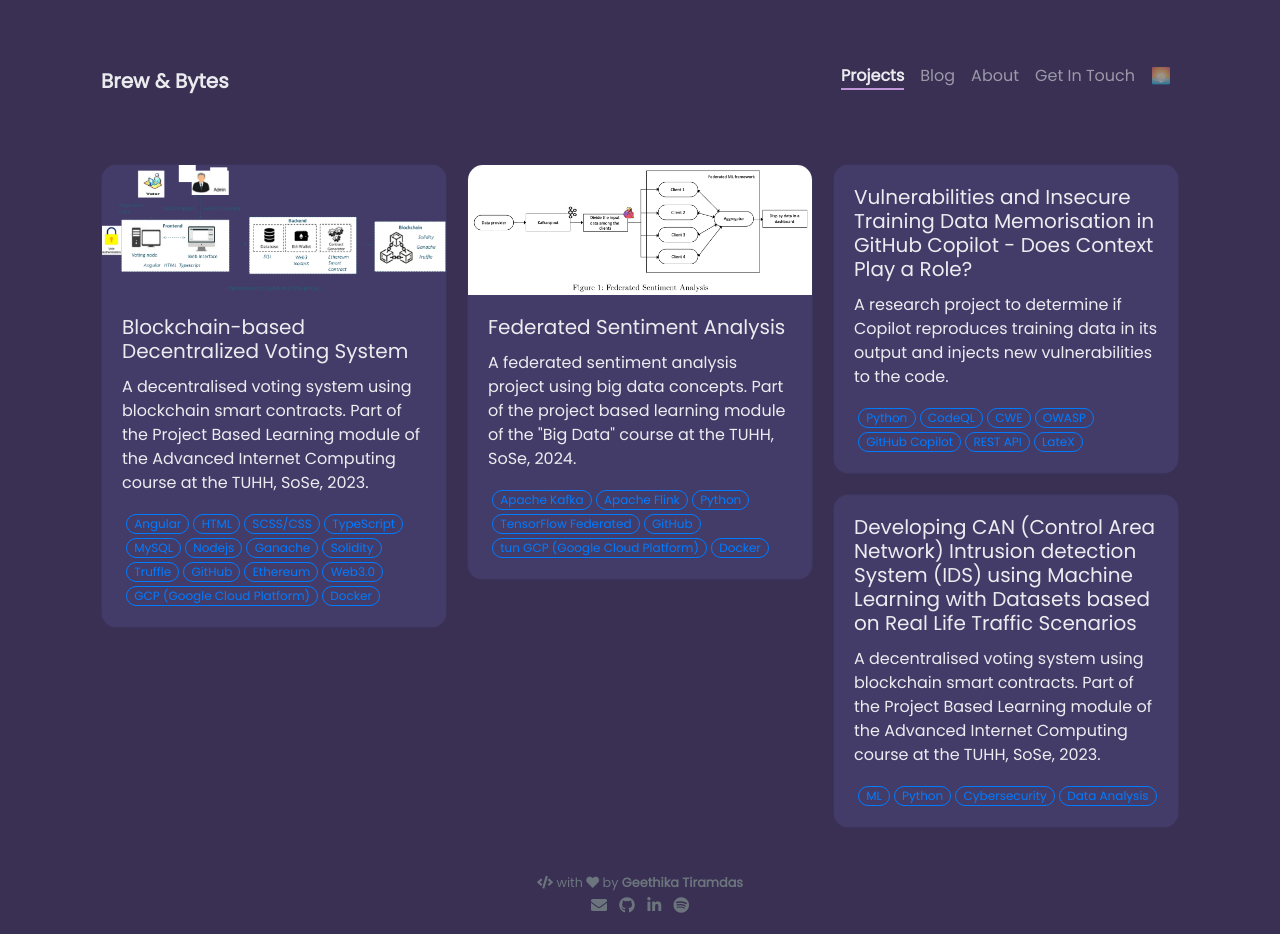
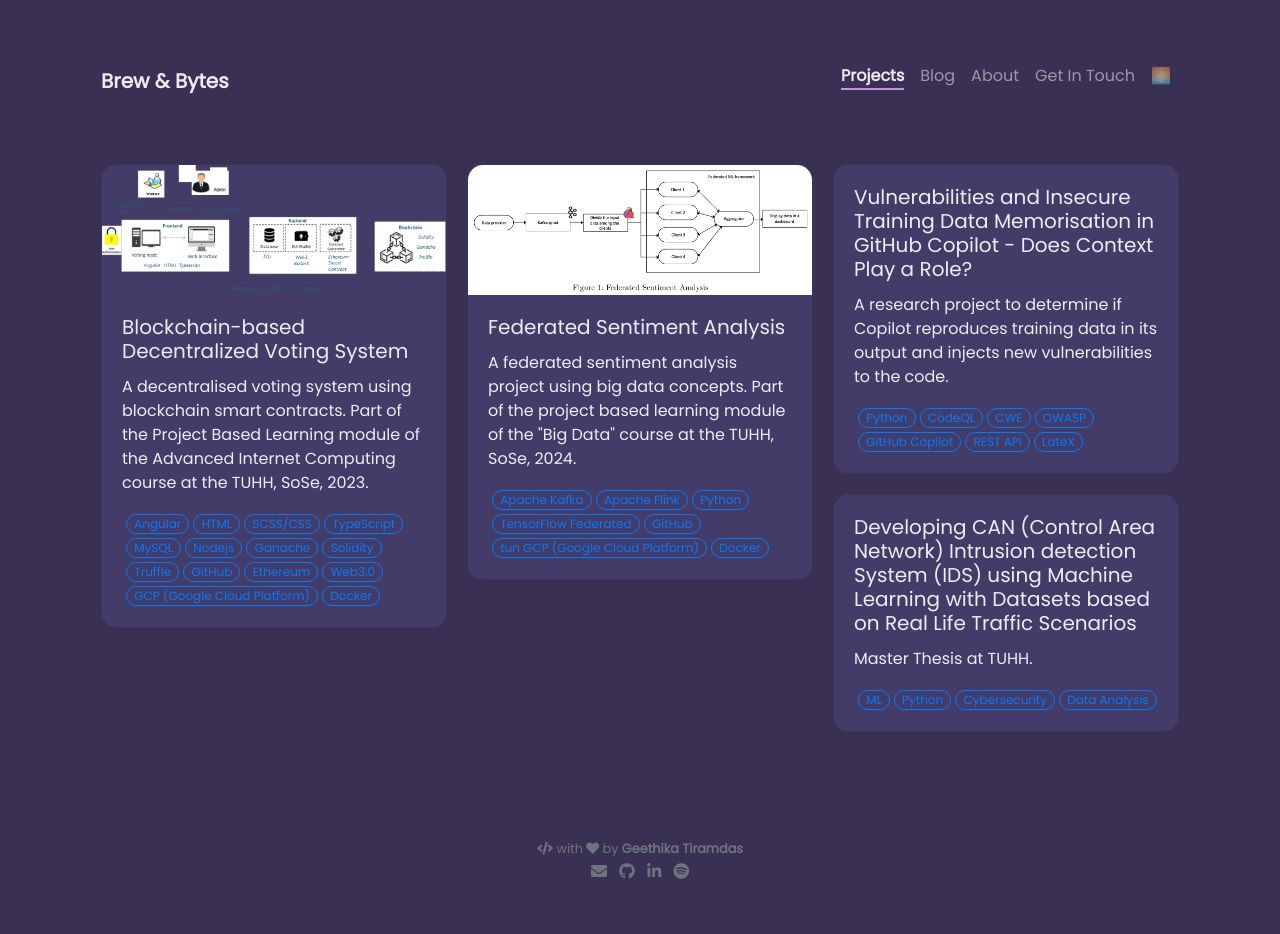
Before and after one commit to tiramdasg/tiramdasg.github.io, a Jekyll site: the page built from pages/projects.html, in a window 1280 px wide. Built offline with Jekyll 4.4.1, drawn with Linux system fonts in a browser that asks for light colours; after the commit the page ends 900 px from its top, so only the background shows below that.

Commit message:
Update Thesis.md

```diff
--- a/_projects/Thesis.md
+++ b/_projects/Thesis.md
@@ -4,7 +4,7 @@
 image:
 style: fill
 color: info
-description: A decentralised voting system using blockchain smart contracts. Part of the Project Based Learning module of the Advanced Internet Computing course at the TUHH, SoSe, 2023.
+description: Master Thesis at TUHH.
 ---
 
 # Developing CAN (Control Area Network) Intrusion detection System (IDS) using Machine Learning with Datasets based on Real Life Traffic Scenarios
```
